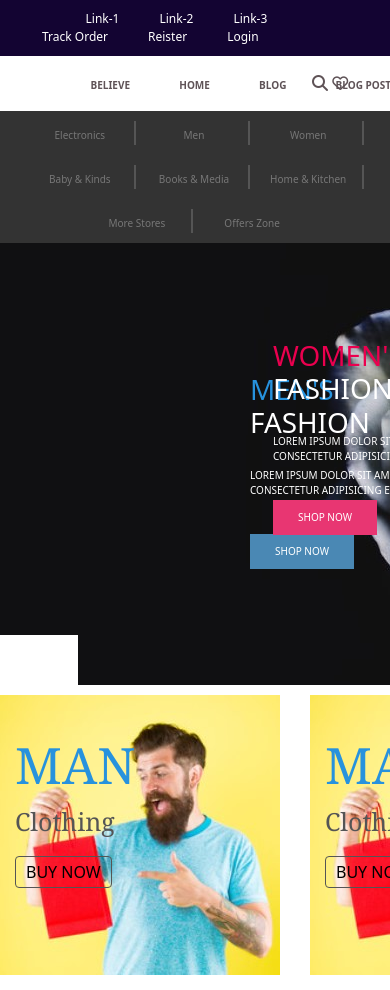
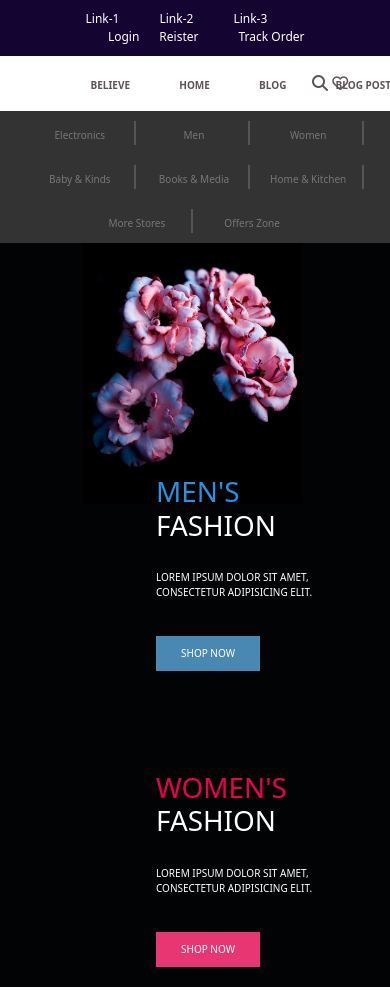
Before and after one commit to gananath-oss/Shoping-Template, a plain HTML site: page index.html in a window 390 px wide. Shown: the top 990 px of the page. Drawn offline with nearby package versions, Linux system fonts and the light colour scheme; some icons are missing.

Commit message:
@media maindb

```diff
--- a/css/style.css
+++ b/css/style.css
@@ -60,11 +60,11 @@ a:hover {
 	padding-right: 0;
 }
 
-@media only screen and (max-width: 775px) {
+/*@media only screen and (max-width: 775px) {
   .sub_head .right a {
 		float: left;
 	}
-}
+}*/
 
 .main_nav {
 	margin: 0;
@@ -173,16 +173,23 @@ a:hover {
 	background-color: #101012;
 }
 
-.mainbg img {
+.mainbg .img1 {
 	position: absolute;
 	left: 20%;
 	padding: 0;
+}
+
+.mainbg .img2 {
+	display: none;
 }
 
 .mainbg .men {
 	position: relative;
 	top: 400px;
 	left: 15%;
+	right: 0;
+	margin: 0;
+	width: 250px;
 }
 
 .mainbg h1, .mainbg p {
@@ -213,8 +220,11 @@ a:hover {
 
 .mainbg .women {
 	position: relative;
+	width: 250px;
 	top: -100px;
 	left: 70%;
+	right: 0;
+	margin: 0;
 }
 
 .mainbg .men {
@@ -243,6 +253,53 @@ a:hover {
 .mainbg .women button:hover {
 	background-color: #EB004F;
 }
+
+@media only screen and (max-width: 1100px) {
+
+	.mainbg {
+		background-color: #020305;
+	}
+	.mainbg .img1 {
+
+		display: none;
+	}
+	.mainbg .img2 {
+		display: block;
+		max-width: 500px;
+		margin: 0 auto;
+	}
+	.mainbg .men {
+		position: relative;
+		top: -100px;
+		left: 100px;
+	}
+	.mainbg .women {
+		position: relative;
+		top: -330px;
+		left: 73%;
+	}
+
+}
+
+@media only screen and (max-width: 700px) {
+
+	.mainbg .img2 {
+		max-width: 300px;
+	}
+	.mainbg .men {
+		position: relative;
+		top: -100px;
+		left: 40%;
+	}
+	.mainbg .women {
+		position: relative;
+		top: 0;
+		left: 40%;
+		padding-bottom: 20px
+	}
+
+}
+
 .grids {
 	padding-top: 60px;
 	display: grid;
--- a/index.html
+++ b/index.html
@@ -60,7 +60,8 @@
 		</ul>
 	</div> <!-- sub_page_bar -->
 	<div class="mainbg">
-		<img src="img/bgimg.jpg" title="bg-image">
+		<img src="img/bgimg.jpg" class="img1" title="bg-image">
+		<img src="img/midWidth.jpg" class="img2" title="bg-image">
 		<div class="men">
 			<h1><span>men's</span><br>fashion</h1>
 			<p>Lorem ipsum dolor sit amet,<br> consectetur adipisicing elit.</p>
```
Also changed, not shown: img/midWidth.jpg (added).
